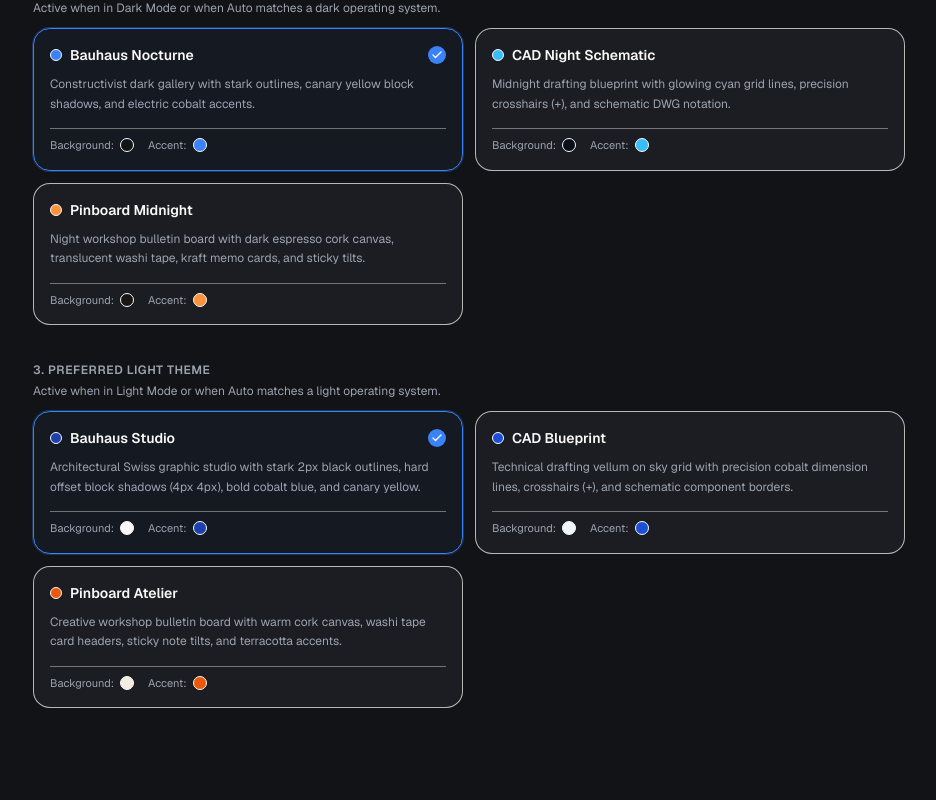
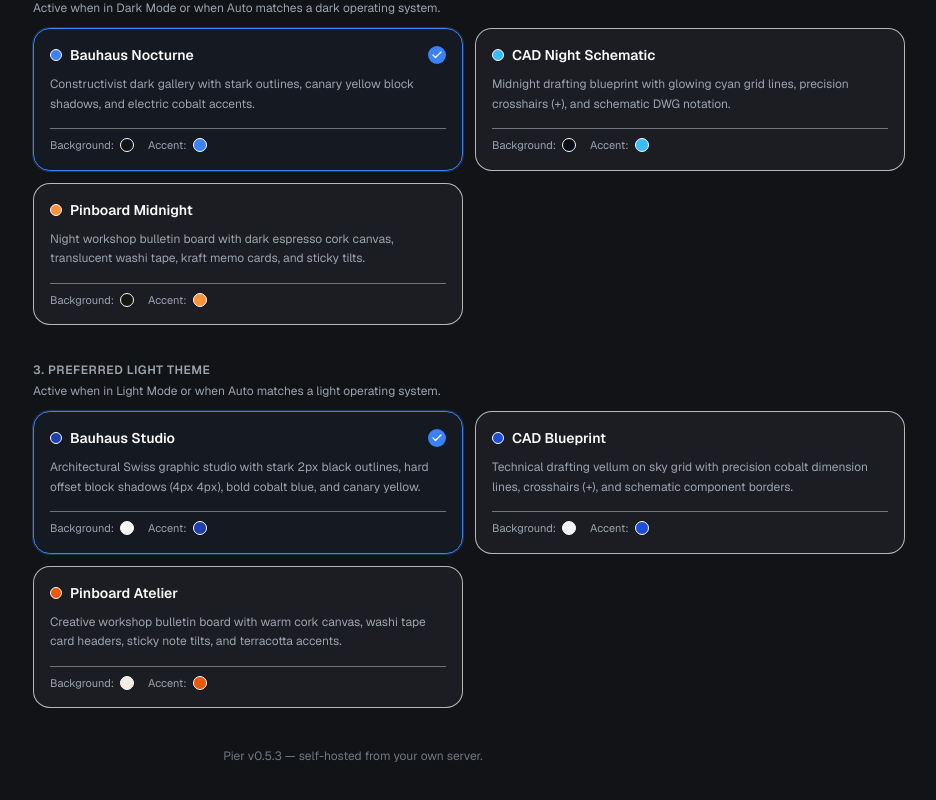
Before and after one commit to butageek/pier, a Next.js app: page /settings in a window 1280 px wide. Shown: the part 434-1234 px from the top of the page, without its empty margins (287-1223 px from the left). Built offline with nearby package versions, Linux system fonts and the light colour scheme; no server answers; the database is empty.

Commit message:
v0.5.3: show the running version (Settings footer + /api/version)
Makes stale deployments diagnosable: 'fix isn't working' reports almost
always turn out to be old containers or cached bundles, which look
identical to bugs. curl /api/version or open Settings to see which
build is actually serving.

```diff
--- a/package.json
+++ b/package.json
@@ -1,6 +1,6 @@
 {
   "name": "pier",
-  "version": "0.5.2",
+  "version": "0.5.3",
   "private": true,
   "scripts": {
     "dev": "next dev",
--- /dev/null
+++ b/src/app/api/version/route.ts
@@ -0,0 +1,20 @@
+import fs from "node:fs";
+import path from "node:path";
+import { NextResponse } from "next/server";
+import { guardRoute } from "@/lib/api";
+
+export const dynamic = "force-dynamic";
+
+/**
+ * Which build is actually running — the first thing to check when a fix
+ * "isn't working" (stale containers / cached bundles look identical to bugs).
+ * Reads the version baked into the standalone bundle / image at build time.
+ */
+export const GET = () => guardRoute(pierVersion);
+
+async function pierVersion() {
+  const pkg = JSON.parse(fs.readFileSync(path.join(process.cwd(), "package.json"), "utf8")) as {
+    version?: string;
+  };
+  return NextResponse.json({ version: pkg.version ?? "unknown" });
+}
--- a/src/app/settings/page.tsx
+++ b/src/app/settings/page.tsx
@@ -11,6 +11,8 @@ import { cn } from "@/lib/utils";
 
 type SectionId = "appearance" | "hidden";
 
+type Version = { version: string };
+
 const SECTIONS: { id: SectionId; label: string; icon: typeof EyeOff }[] = [
   { id: "appearance", label: "Appearance", icon: Palette },
   { id: "hidden", label: "Hidden links", icon: EyeOff },
@@ -21,6 +23,7 @@ export default function SettingsPage() {
   const [tiles, setTiles] = useState<EnrichedTile[] | null>(null);
   const [groupOrder, setGroupOrder] = useState<string[]>([]);
   const [section, setSection] = useState<SectionId>("appearance");
+  const [version, setVersion] = useState("");
 
   const refresh = useCallback(async () => {
     try {
@@ -37,6 +40,11 @@ export default function SettingsPage() {
     // Initial load (setState happens asynchronously once data arrives).
     // eslint-disable-next-line react-hooks/set-state-in-effect
     refresh();
+    // Which build is running — the first check when a fix "isn't working".
+    fetch("/api/version")
+      .then((res) => res.json() as Promise<Version>)
+      .then((d) => setVersion(d.version))
+      .catch(() => {});
   }, [refresh]);
 
   const hidden = tiles?.filter((t) => t.hidden) ?? null;
@@ -100,6 +108,10 @@ export default function SettingsPage() {
             ))}
         </div>
       </div>
+
+      <p className="pt-4 text-center text-xs text-muted-foreground/70">
+        Pier {version && `v${version}`} — self-hosted from your own server.
+      </p>
     </div>
   );
 }
```
